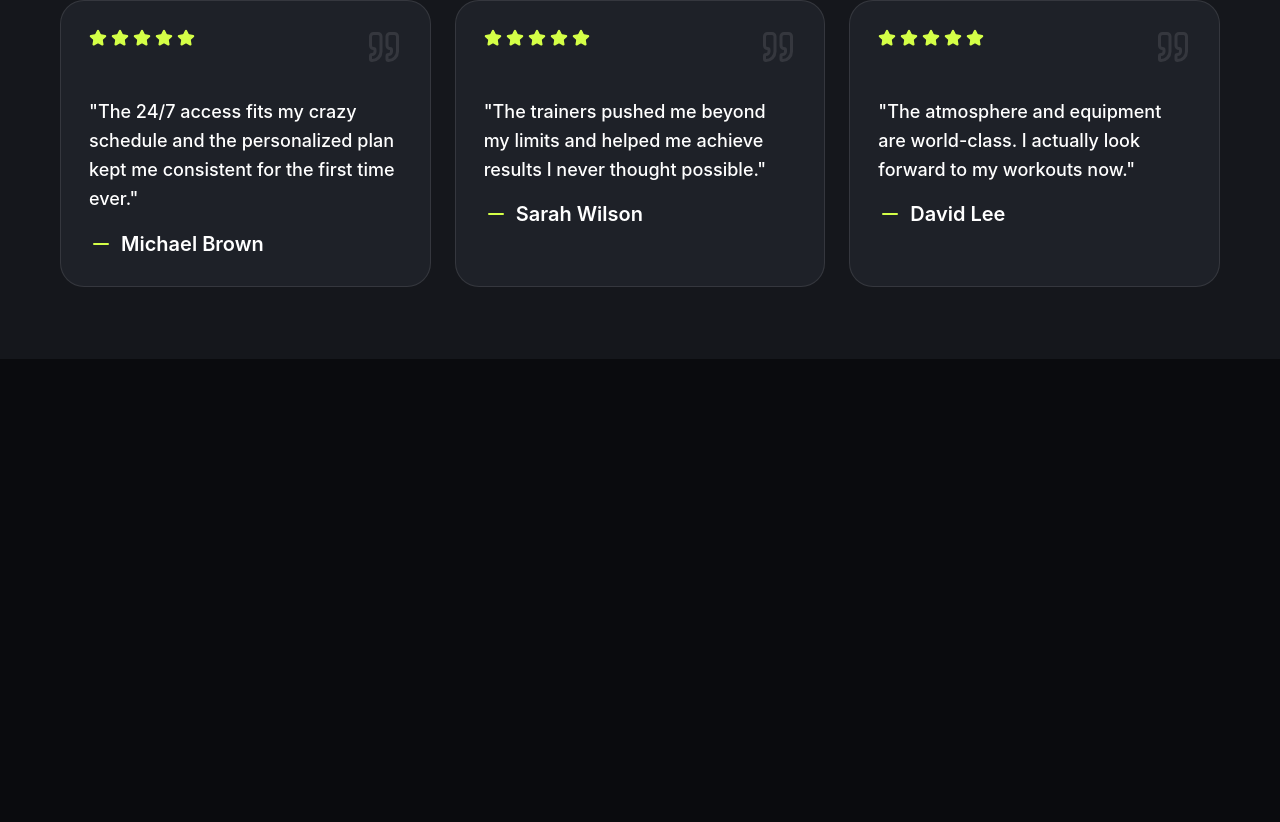
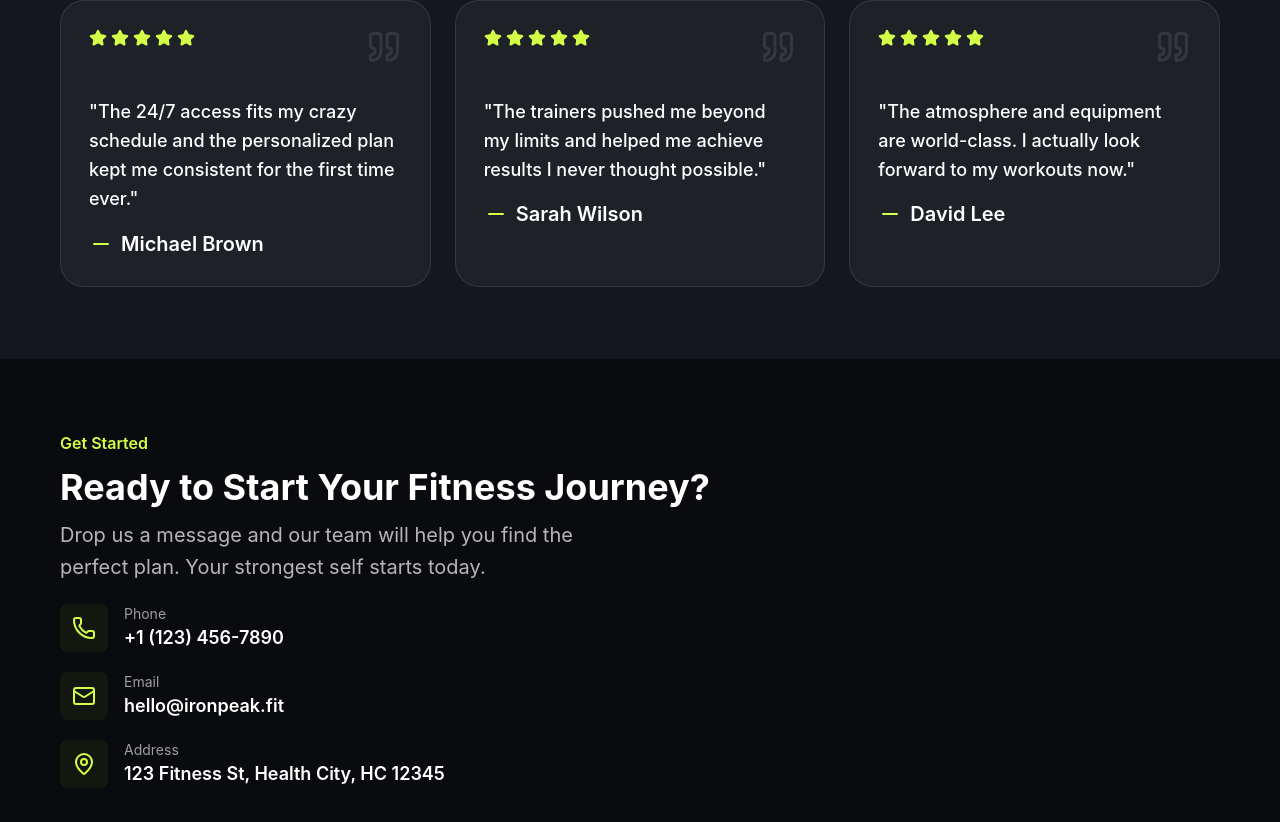
Before and after one commit to Ubaid-Stack/IronPeak, a React (Vite) app: page / in a window 1280 px wide. Shown: the part 6274-7096 px from the top of the page. Before the commit the page ends 6633 px from the top, so only its background shows below. Built offline with nearby package versions, Linux system fonts and the light colour scheme.

Commit message:
implement contact details in contact section

```diff
--- a/src/App.tsx
+++ b/src/App.tsx
@@ -1,4 +1,5 @@
 import About from "./components/About/About";
+import Contact from "./components/Contact/Contact";
 import Container from "./components/Container";
 import Faq from "./components/FAQ/Faq";
 import Hero from "./components/Hero/Hero";
@@ -53,6 +54,11 @@ const App = () => {
           <Testimonials />
         </Container>
       </section>
+      <section className="py-18">
+        <Container>
+          <Contact />
+        </Container>
+      </section>
     </>
   );
 };
--- /dev/null
+++ b/src/components/Contact/Contact.tsx
@@ -0,0 +1,43 @@
+import { Mail, MapPin, PhoneIcon } from "lucide-react";
+import ContactDetails from "./ContactDetails";
+import SectionHeading from "../SectionHeading";
+import Description from "../Description";
+import Heading from "../heading";
+
+const contactInfo = [
+  {
+    title: "Phone",
+    name: "+1 (123) 456-7890",
+    icon: <PhoneIcon />,
+  },
+  {
+    title: "Email",
+    name: "hello@ironpeak.fit",
+    icon: <Mail />,
+  },
+  {
+    title: "Address",
+    name: "123 Fitness St, Health City, HC 12345",
+    icon: <MapPin />,
+  },
+];
+
+const Contact = () => {
+  return (
+    <section>
+      <SectionHeading title="Get Started" />
+      <Heading text="Ready to Start Your Fitness Journey?" />
+      <Description text="Drop us a message and our team will help you find the perfect plan. Your strongest self starts today." />
+      {contactInfo.map((info, index) => (
+        <ContactDetails
+          key={index}
+          title={info.title}
+          name={info.name}
+          icon={info.icon}
+        />
+      ))}
+    </section>
+  );
+};
+
+export default Contact;
--- /dev/null
+++ b/src/components/Contact/ContactDetails.tsx
@@ -0,0 +1,23 @@
+interface Props {
+  title: string;
+  name: string;
+  icon: React.ReactNode;
+}
+
+const ContactDetails = ({ title, name, icon }: Props) => {
+  return (
+    <div className="flex gap-4 mt-5 items-center">
+      <div className="w-12 h-12 bg-(--color-cta-primary)/5 flex items-center justify-center rounded-lg text-(--color-cta-primary)">
+        {icon}
+      </div>
+      <div className="flex flex-col">
+        <h3 className="text-sm text-white/60">{title}</h3>
+        <p className="text-lg font-semibold text-white">
+          {name}
+        </p>
+      </div>
+    </div>
+  );
+};
+
+export default ContactDetails;
```
Also changed, not shown: src/components/Contact/ContactForm.tsx (added).
